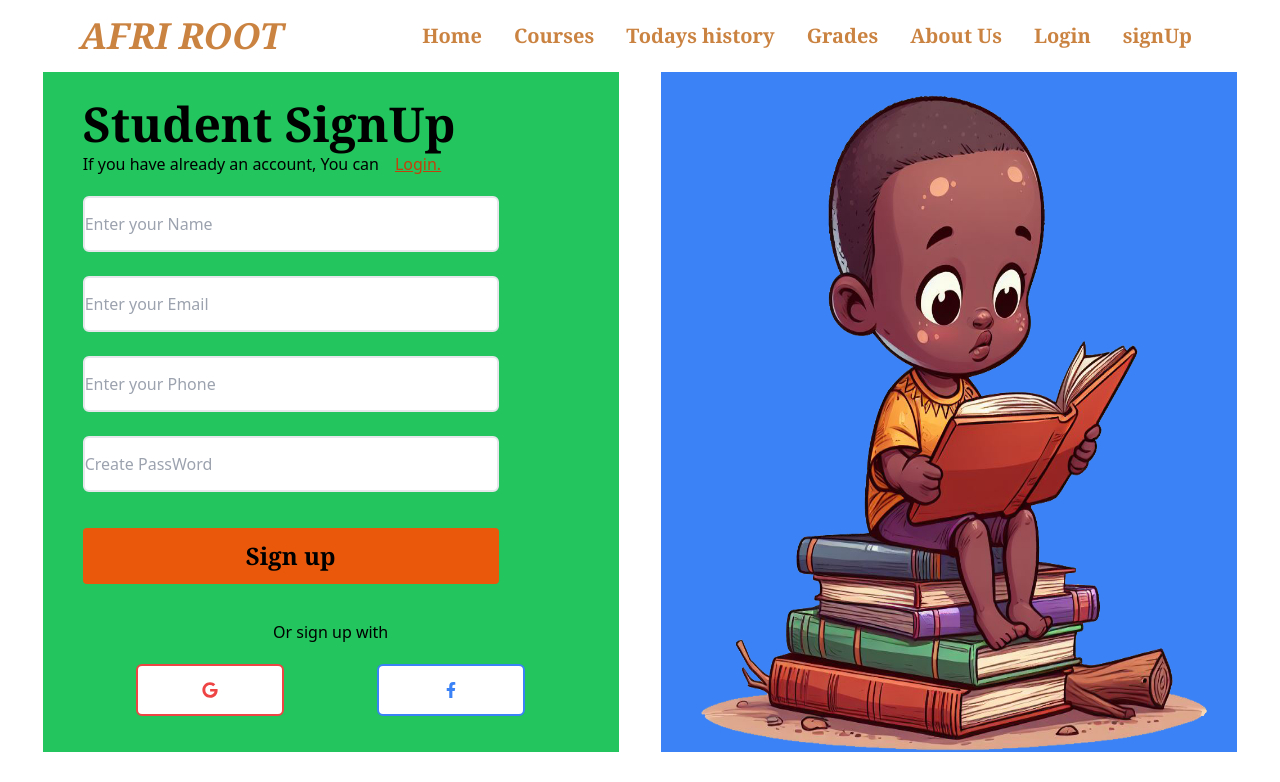
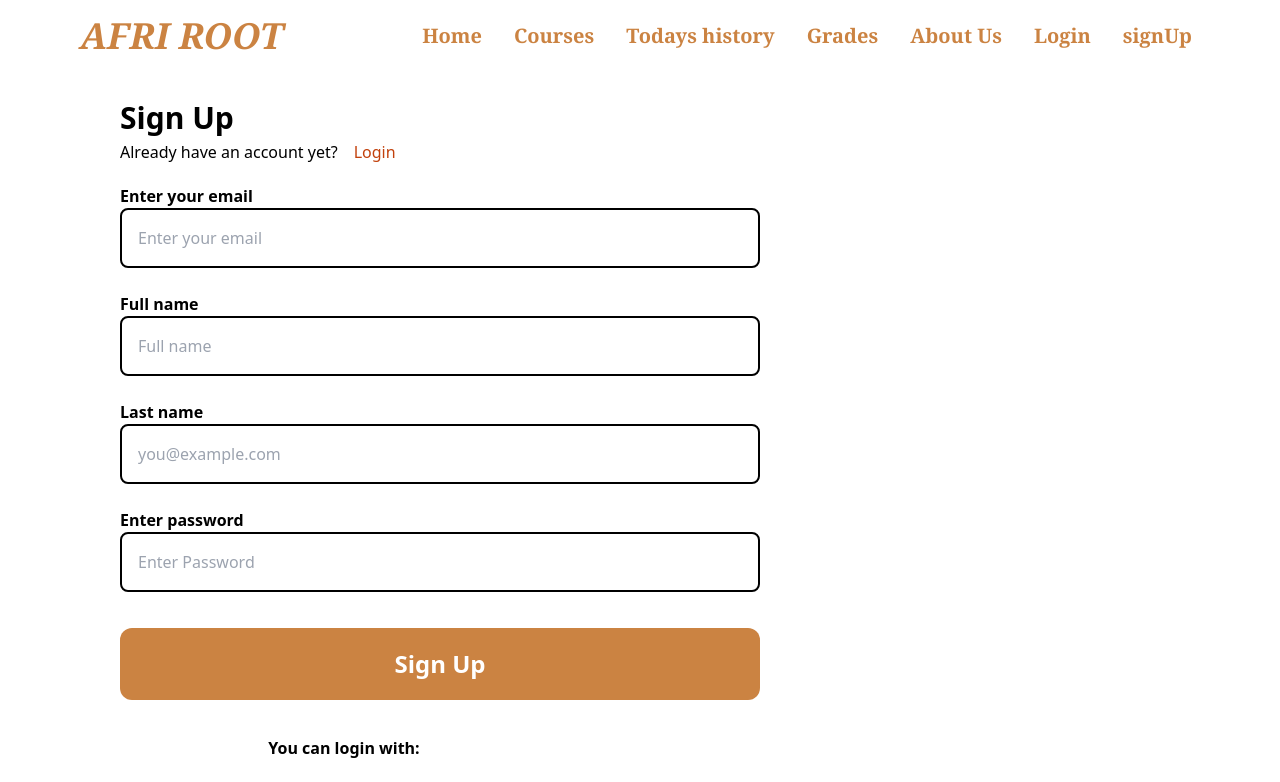
Before and after one commit to MUHUMUZAJeanPierre/afriRoot, a React (Vite) app: page /SignUp in a window 1280 px wide. Shown: the top 782 px of the page. Built offline with nearby package versions, Linux system fonts and the light colour scheme.

Commit message:
feat:culture

```diff
--- /dev/null
+++ b/src/Components/Courses/CoursesArray.jsx
@@ -0,0 +1,9 @@
+import image from '../../../src/assets/YuhiVMusinga.jpg'
+const array = [
+    {
+        image1: image,
+
+    }
+]
+
+export default array
--- a/src/Components/Register/Login/Login.jsx
+++ b/src/Components/Register/Login/Login.jsx
@@ -7,35 +7,33 @@ import { FaFacebookF } from "react-icons/fa";
 const Login = () => {
   return (
     <>
-    <div className=' w-full h-[50rem] py-[9rem]'>
-        <div className='bg-orange-200 w-[70rem] h-[40rem] flex justify-evenly items-center mx-auto opacity-90'>
+    <div className=' w-full h-[50rem] py-[5rem]'>
+        <div className=' w-[70rem] h-[40rem] mx-auto'>
             <div className='h-[35rem] w-[33rem]'>
-                <h1 className='font-semibold font-serif text-5xl mx-10 mt-9'>Login</h1>
+                <h1 className='font-semibold text-3xl mx-10 mt-9'>Login</h1>
                 <p className='mx-10 mb-5 mt-1'>Doesn't have an account yet?
-                    <Link to="/Login" className='underline text text-orange-700 '>
+                    <Link to="/Login" className='text-orange-700 ml-[1rem] '>
                         Sign Up
                     </Link>
                 </p>
                 <div className='mx-10'>
-                    <label htmlFor="" className='font-semibold text-xl'>
-                        Email Address</label><br/>
-                    <input type="text" required='required'   placeholder='you@example.com' className='h-14 w-[26rem] border-2 rounded-md outline-none focus:border-orange-600'/><br/><br/>
-                    <div className='flex gap-[9.2rem]'>
-                    <label htmlFor="" className='font-semibold text-xl'>Password</label>
-                    <Link to='' className='underline text text-orange-700 mt-3'>
-                        Forgot Password?
-                    </Link>
+                    <label htmlFor="" className='font-semibold '>
+                        Enter your email</label><br/>
+                    <input type="text" required='required'   placeholder='you@example.com' className='h-15 w-[40rem] border-2  border-black rounded-lg p-4 text-black'/><br/><br/>
+                    <div className='flex'>
+                    <label htmlFor="" className='font-semibold '>Enter your password</label>
+
                     </div>
-                    <input type="text" required="required" placeholder='Enter Your Password' className='h-14 w-[26rem] border-2 rounded-md outline-none focus:border-orange-600'/>
+                    <input type="text" required="required" placeholder='Enter Your Password' className='h-15 w-[40rem] border-2  border-black rounded-lg p-4 text-black'/>
                 </div>
                 <div className='mx-10 my-9'>
-                    <button className=' bg-orange-600 rounded h-14 w-[26rem] text-2xl font-serif font-semibold'>Login</button>
+                    <button style={{background: '#CB8342'}} className='  text-white rounded-xl h-[4.5rem] w-[40rem] text-2xl  font-semibold'>Log in</button>
                 </div>
                 <div>
-                    <p></p>
-                    <div className='flex justify-evenly mt-10'>
-                        <button className='bg-white rounded-md border-2 border-red-500 px-16 py-4 ' >
-                            <FaGoogle className='text-red-500 '/>
+                    <p className='flex justify-center font-semibold'>You can login with: </p>
+                    <div className='flex justify-evenly mt-6'>
+                        <button  className='bg-white rounded-md border-2 border-red-500 px-16 py-4 ' >
+                            <FaGoogle style={{color: '#CB8342'}}/>
                         </button >
                         <button className='bg-white border-2 border-blue-500 px-16 py-4 rounded-md'>
                             <FaFacebookF className='text-blue-500'/>
@@ -43,9 +41,9 @@ const Login = () => {
                     </div>
                 </div>
             </div>
-            <div className='  h-[35rem] w-[32rem] '>
+            {/* <div className='  h-[35rem] w-[32rem] '>
                 <img src="../../../../src/assets/pnglogo.png" alt=""  className='h-[35rem] w-[32rem]'/>
-            </div>
+            </div> */}
         </div>
     </div>
     </>
--- a/src/Components/Register/SignUp/SignUp.jsx
+++ b/src/Components/Register/SignUp/SignUp.jsx
@@ -1,49 +1,62 @@
 import React from 'react';
 import { Link } from 'react-router-dom';
-import {FaGoogle} from 'react-icons/fa';
-import {FaFacebookF} from 'react-icons/fa';
+import { FaGoogle } from "react-icons/fa";
+import { FaFacebookF } from "react-icons/fa";
 
-const SignUp = () => {
+
+const SinUp = () => {
   return (
-    <div className='bg-orange-500 w-full h-[50rem] py-[2rem]'>
-        <div className=' bg-white w-[80rem] h-[47rem] flex justify-evenly items-center mx-auto'>
-            <div className='bg-green-500 h-[43rem] w-[36rem]'>
-                <h1 className='font-semibold font-serif text-5xl mx-10 mt-9'>Student SignUp</h1>
-                <p className='mx-10 mb-5 mt-1'>If you have already an account, You can
-                    <Link to="/signUp" className='underline text text-orange-700 ml-[1rem]'>
-                        Login.
+    <>
+    <div className=' w-full h-[60rem] py-[4rem]'>
+        <div className=' w-[70rem] h-[50rem] mx-auto my-auto'>
+            <div className='h-[35rem] w-[33rem]'>
+                <h1 className='font-semibold text-3xl mx-10 mt-9'>Sign Up</h1>
+                <p className='mx-10 mb-5 mt-1'>Already have an account yet?
+                    <Link to="/Login" className='text-orange-700 ml-[1rem] '>
+                       Login
                     </Link>
                 </p>
                 <div className='mx-10'>
-                    <input type="text" required="required" placeholder='Enter your Name' className='h-14 w-[26rem] border-2 rounded-md outline-none focus:border-orange-600'/><br/><br/>
-                    <input type="text" required="required" placeholder='Enter your Email'className='h-14 w-[26rem] border-2 rounded-md outline-none focus:border-orange-600'/><br/><br/>
-                    <input type="text" required="required" placeholder='Enter your Phone ' className='h-14 w-[26rem] border-2 rounded-md outline-none focus:border-orange-600'/><br/><br/>
-                    <input type="text" required="required" placeholder='Create PassWord' className='h-14 w-[26rem] border-2 rounded-md outline-none focus:border-orange-600'/>
+                    <label htmlFor="" className='font-semibold '>
+                        Enter your email
+                    </label><br/>
+                    <input type="text" required='required'   placeholder='Enter your email' className='h-15 w-[40rem] border-2  border-black rounded-lg p-4 text-black'/><br/><br/>
+                    <label htmlFor="" className='font-semibold '>
+                        Full name
+                    </label><br/>
+                    <input type="text" required='required'   placeholder='Full name' className='h-15 w-[40rem] border-2  border-black rounded-lg p-4 text-black'/><br/><br/>
+                    <label htmlFor="" className='font-semibold '>
+                        Last name
+                    </label><br/>
+                    <input type="text" required='required'   placeholder='you@example.com' className='h-15 w-[40rem] border-2  border-black rounded-lg p-4 text-black'/><br/><br/>
+                    <div className='flex'>
+                    <label htmlFor="" className='font-semibold '>Enter password</label>
+
+                    </div>
+                    <input type="text" required="required" placeholder='Enter Password' className='h-15 w-[40rem] border-2  border-black rounded-lg p-4 text-black'/>
                 </div>
                 <div className='mx-10 my-9'>
-                    <button className=' bg-orange-600 rounded h-14 w-[26rem] text-2xl font-serif font-semibold'>Sign up</button>
+                    <button style={{background: '#CB8342'}} className='  text-white rounded-xl h-[4.5rem] w-[40rem] text-2xl  font-semibold'>Sign Up</button>
                 </div>
                 <div>
-                    <p className='text-center '>Or sign up with</p>
-                    <div className='flex justify-evenly mt-5'>
-                        <button className='bg-white border-2 border-red-500 px-16 py-4 rounded-md' >
-                            <FaGoogle className='text-red-500 '/>
+                    <p className='flex justify-center font-semibold'>You can login with: </p>
+                    <div className='flex justify-evenly mt-6'>
+                        <button  className='bg-white rounded-md border-2 border-red-500 px-16 py-4 ' >
+                            <FaGoogle style={{color: '#CB8342'}}/>
                         </button >
-                        <button className='bg-white border-2 border-blue-500 px-16 py-3 rounded-md'>
+                        <button className='bg-white border-2 border-blue-500 px-16 py-4 rounded-md'>
                             <FaFacebookF className='text-blue-500'/>
                         </button>
                     </div>
                 </div>
             </div>
-            <div>
-            <div className='bg-blue-500 h-[43rem] w-[36rem] '>
-                <img src="../../../../src/assets/pnglogo.png" alt=""  className='h-[45rem] w-[36rem]'/>
-            </div>
-            </div>
+            {/* <div className='  h-[35rem] w-[32rem] '>
+                <img src="../../../../src/assets/pnglogo.png" alt=""  className='h-[35rem] w-[32rem]'/>
+            </div> */}
         </div>
-
     </div>
+    </>
   )
 }
 
-export default SignUp
+export default SinUp
```
Also changed, not shown: src/Components/Courses/Courses.jsx (+12 -27 lines).
